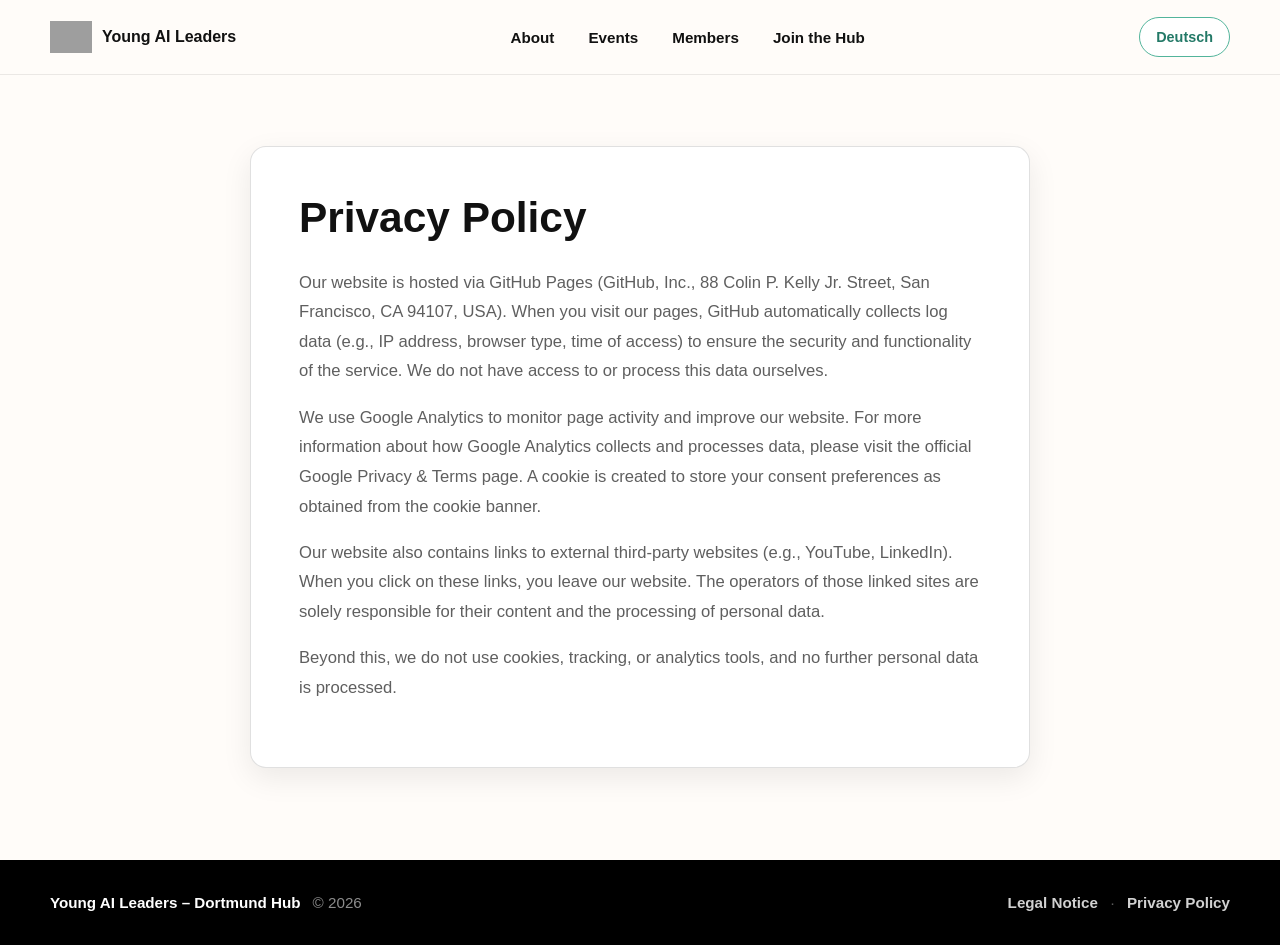
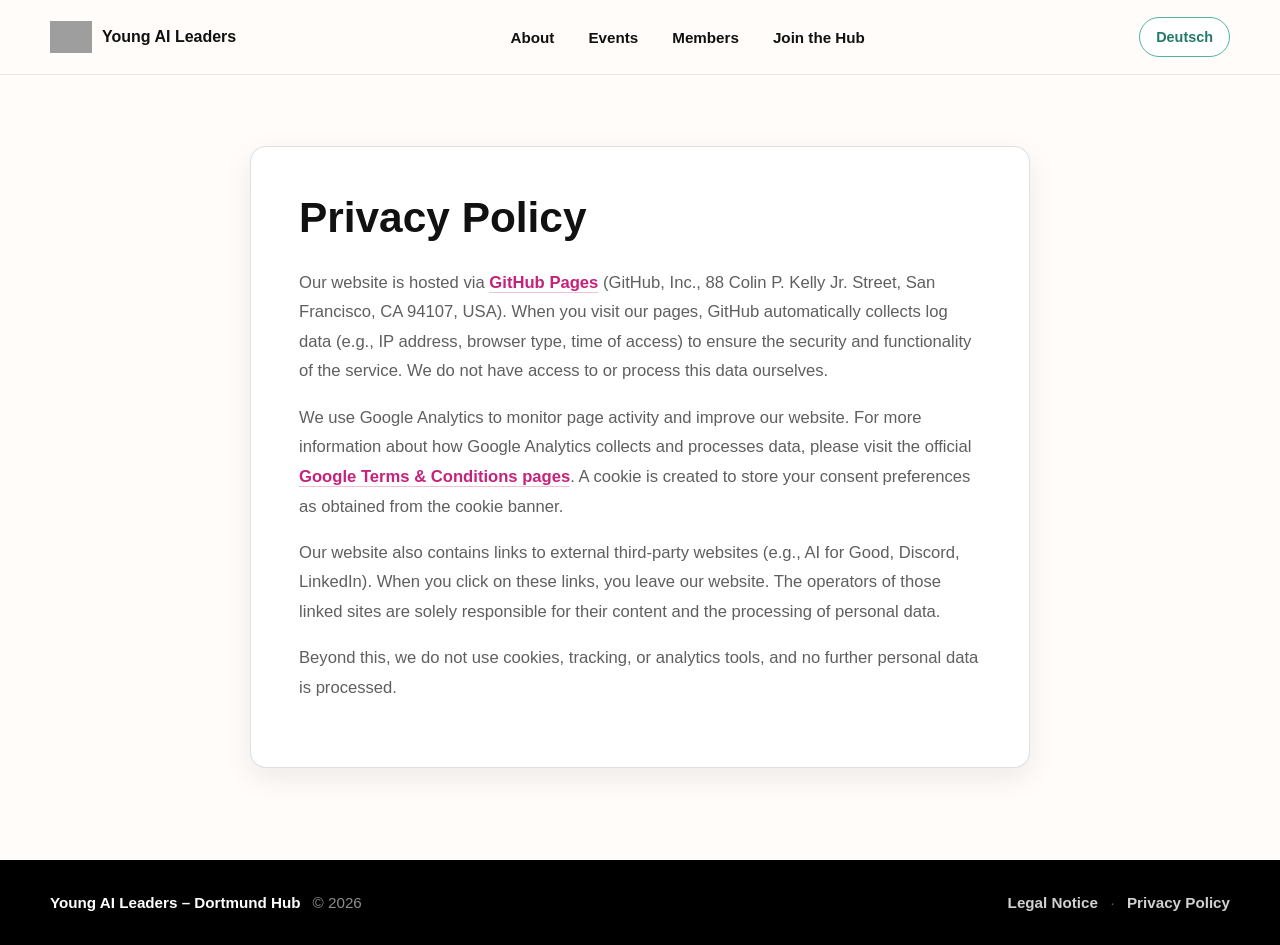
Before and after one commit to youngaileadersdortmund/youngaileadersdortmund.github.io, a React (Vite) app: page /datenschutz in a window 1280 px wide. Built offline with nearby package versions, Linux system fonts and the light colour scheme; no server answers; grey boxes are pictures that could not be loaded; a web font is replaced by a local one.

Commit message:
added German Datenschutz translation and added links

```diff
--- a/src/locales/de.json
+++ b/src/locales/de.json
@@ -61,5 +61,12 @@
     "emailLabel": "E-Mail:",
     "phoneLabel": "Telefon:",
     "editorial": "Verantwortlich für den Inhalt gemäß § 18 MStV (Medienstaatsvertrag)"
+  },
+  "privacy": {
+    "title": "Datenschutzerklärung",
+    "hosting": "Unsere Website wird über <a href=\"https://pages.github.com/\" target=\"_blank\" rel=\"noreferrer\">GitHub Pages</a> gehostet (GitHub, Inc., 88 Colin P. Kelly Jr. Street, San Francisco, CA 94107, USA). Beim Aufruf unserer Seiten sammelt GitHub automatisch Protokolldaten (z. B. IP-Adresse, Browsertyp, Zugriffszeit), um die Sicherheit und Funktionalität des Dienstes zu gewährleisten. Wir haben keinen Zugriff auf diese Daten und verarbeiten sie nicht selbst.",
+    "analytics": "Wir verwenden Google Analytics, um die Nutzung der Website zu beobachten und unsere Website zu verbessern. Weitere Informationen dazu, wie Google Analytics Daten sammelt und verarbeitet, finden Sie auf den <a href=\"https://policies.google.com/technologies/partner-sites\" target=\"_blank\" rel=\"noreferrer\">Seiten zum Google Datenschutz & Nutzungsbedingungen</a>. Ein Cookie wird verwendet, um Ihre Einwilligungseinstellungen aus dem Cookie-Banner zu speichern.",
+    "links": "Unsere Website enthält außerdem Links zu externen Drittanbieter-Websites (z. B. AI for Good, Discord, LinkedIn). Wenn Sie auf diese Links klicken, verlassen Sie unsere Website. Die Betreiber dieser verlinkten Seiten sind allein verantwortlich für deren Inhalte und die Verarbeitung personenbezogener Daten.",
+    "summary": "Darüber hinaus verwenden wir keine Cookies, Tracking- oder Analyse-Tools und es werden keine weiteren personenbezogenen Daten verarbeitet."
   }
 }
--- a/src/locales/en.json
+++ b/src/locales/en.json
@@ -61,5 +61,12 @@
     "emailLabel": "E-Mail:",
     "phoneLabel": "Phone:",
     "editorial": "Editorially responsible according to § 18 MStV (German Interstate Media Treaty)"
+  },
+  "privacy": {
+    "title": "Privacy Policy",
+    "hosting": "Our website is hosted via <a href=\"https://pages.github.com/\" target=\"_blank\" rel=\"noreferrer\">GitHub Pages</a> (GitHub, Inc., 88 Colin P. Kelly Jr. Street, San Francisco, CA 94107, USA). When you visit our pages, GitHub automatically collects log data (e.g., IP address, browser type, time of access) to ensure the security and functionality of the service. We do not have access to or process this data ourselves.",
+    "analytics": "We use Google Analytics to monitor page activity and improve our website. For more information about how Google Analytics collects and processes data, please visit the official <a href=\"https://policies.google.com/technologies/partner-sites\" target=\"_blank\" rel=\"noreferrer\">Google Terms & Conditions pages</a>. A cookie is created to store your consent preferences as obtained from the cookie banner.",
+    "links": "Our website also contains links to external third-party websites (e.g., AI for Good, Discord, LinkedIn). When you click on these links, you leave our website. The operators of those linked sites are solely responsible for their content and the processing of personal data.",
+    "summary": "Beyond this, we do not use cookies, tracking, or analytics tools, and no further personal data is processed."
   }
 }
--- a/src/pages/DatenschutzPage.tsx
+++ b/src/pages/DatenschutzPage.tsx
@@ -1,35 +1,18 @@
+import { useTranslation } from 'react-i18next';
+import '../App.css';
+
 function DatenschutzPage() {
+  const { t } = useTranslation();
+
   return (
     <main className="legal-page">
       <div className="legal-container">
-        <h1 className="legal-title">Privacy Policy</h1>
+        <h1 className="legal-title">{t('privacy.title')}</h1>
 
-        <p>
-          Our website is hosted via GitHub Pages (GitHub, Inc., 88 Colin P. Kelly Jr. Street,
-          San Francisco, CA 94107, USA). When you visit our pages, GitHub automatically
-          collects log data (e.g., IP address, browser type, time of access) to ensure the
-          security and functionality of the service. We do not have access to or process
-          this data ourselves.
-        </p>
-
-        <p>
-          We use Google Analytics to monitor page activity and improve our website. For more
-          information about how Google Analytics collects and processes data, please visit
-          the official Google Privacy &amp; Terms page. A cookie is created to store your
-          consent preferences as obtained from the cookie banner.
-        </p>
-
-        <p>
-          Our website also contains links to external third-party websites (e.g., YouTube,
-          LinkedIn). When you click on these links, you leave our website. The operators of
-          those linked sites are solely responsible for their content and the processing of
-          personal data.
-        </p>
-
-        <p>
-          Beyond this, we do not use cookies, tracking, or analytics tools, and no further
-          personal data is processed.
-        </p>
+        <p dangerouslySetInnerHTML={{ __html: t('privacy.hosting') }} />
+        <p dangerouslySetInnerHTML={{ __html: t('privacy.analytics') }} />
+        <p dangerouslySetInnerHTML={{ __html: t('privacy.links') }} />
+        <p dangerouslySetInnerHTML={{ __html: t('privacy.summary') }} />
       </div>
     </main>
   );
```
